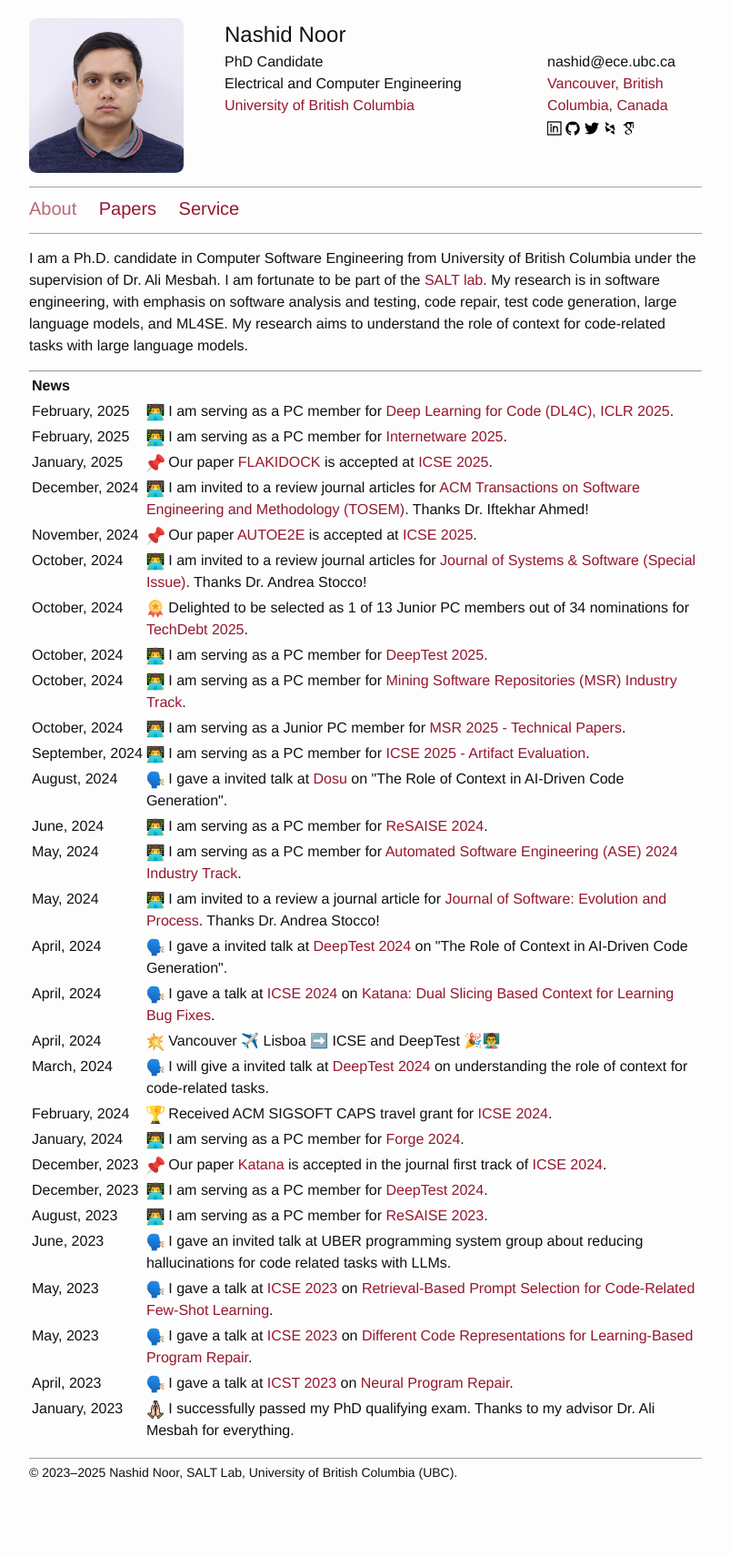
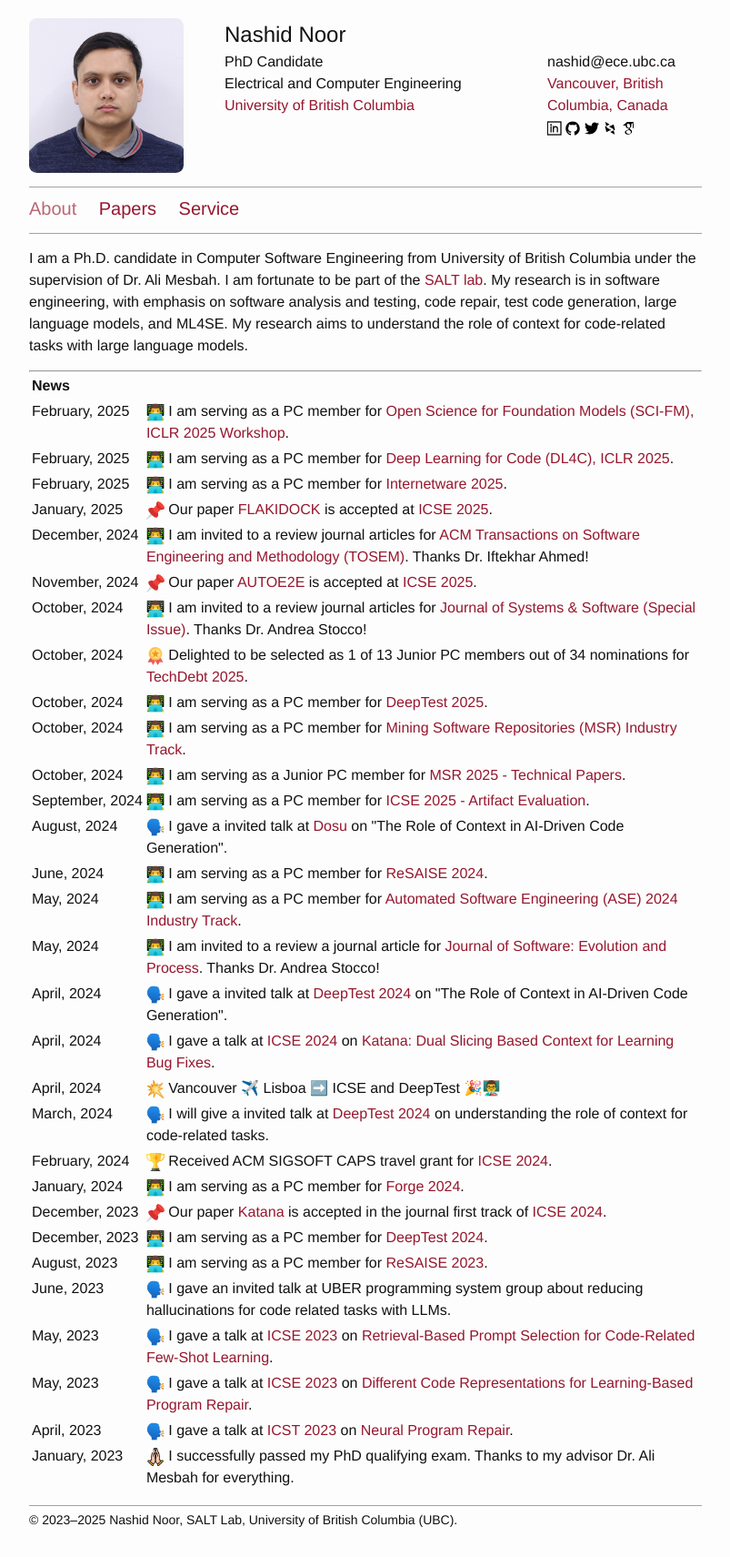
Before and after one commit to nashid/nashid.github.io, a Jekyll site: the page built from index.md, in a window 1280 px wide. Shown: the whole page at 91% size, without its empty margins (238-1041 px from the left). Built offline with Jekyll 4.4.1, drawn with Linux system fonts in a browser that asks for light colours; before the commit the page ends 1659 px from its top, so only the background shows below that.

Commit message:
SCI-FM proram committee

```diff
--- a/_data/services.yml
+++ b/_data/services.yml
@@ -1,4 +1,9 @@
 # 2025
+- name: Open Science for Foundation Models (SCI-FM), ICLR 2025
+  role: PC Member
+  year: 2025
+  website: https://open-foundation-model.github.io/
+
 - name: Deep Learning for Code (DL4C), ICLR 2025
   role: PC Member
   year: 2025
--- a/index.md
+++ b/index.md
@@ -16,6 +16,11 @@
   <tr>
     <th style="vertical-align: top; text-align: left;">News</th>
     <th>&nbsp;</th>
+  </tr>
+
+  <tr>
+    <td style="vertical-align: top;">February,&nbsp;2025</td>
+    <td><img src="./resources/images/icon-paper-review.png" width="20" height="20"> I am serving as a PC member for <a href="https://open-foundation-model.github.io/">Open Science for Foundation Models (SCI-FM), ICLR 2025 Workshop</a>.</td>
   </tr>
 
   <tr>
```
